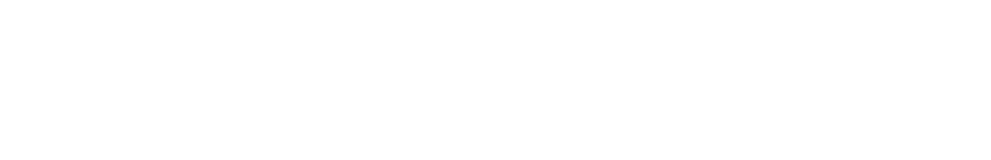
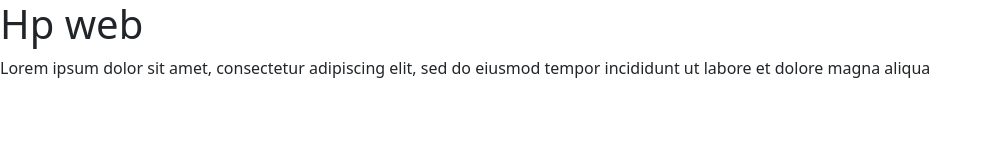
Before and after one commit to webbuildershopiana/hp23080204, a plain HTML site: page index.html in a window 1280 px wide. Shown: the whole page, without its empty margins (0-991 px from the left). Drawn offline with nearby package versions, Linux system fonts and the light colour scheme.

Commit message:
af66066e-4619-4d91-95d9-e4e8ecf8bf60

```diff
--- a/index.html
+++ b/index.html
@@ -73,6 +73,11 @@
 </head>
 		<html>
  <head></head>
- <body id="idko"></body>
+ <body id="idko">
+  <section class="bdg-sect" id="ihtn">
+   <h1 class="heading" id="imfj">Hp web</h1>
+   <p class="paragraph">Lorem ipsum dolor sit amet, consectetur adipiscing elit, sed do eiusmod tempor incididunt ut labore et dolore magna aliqua</p>
+  </section>
+ </body>
 </html>
 </html>
```
